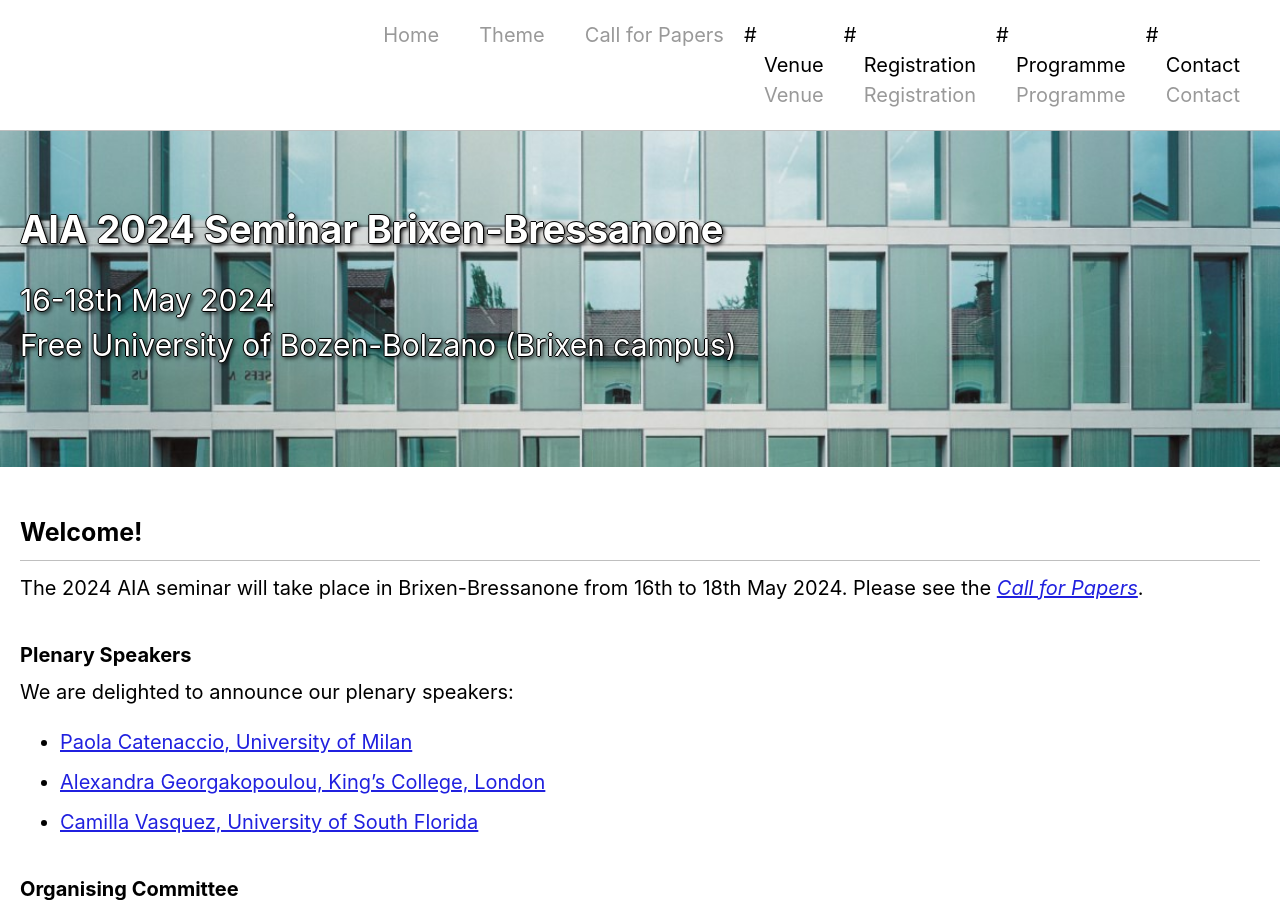
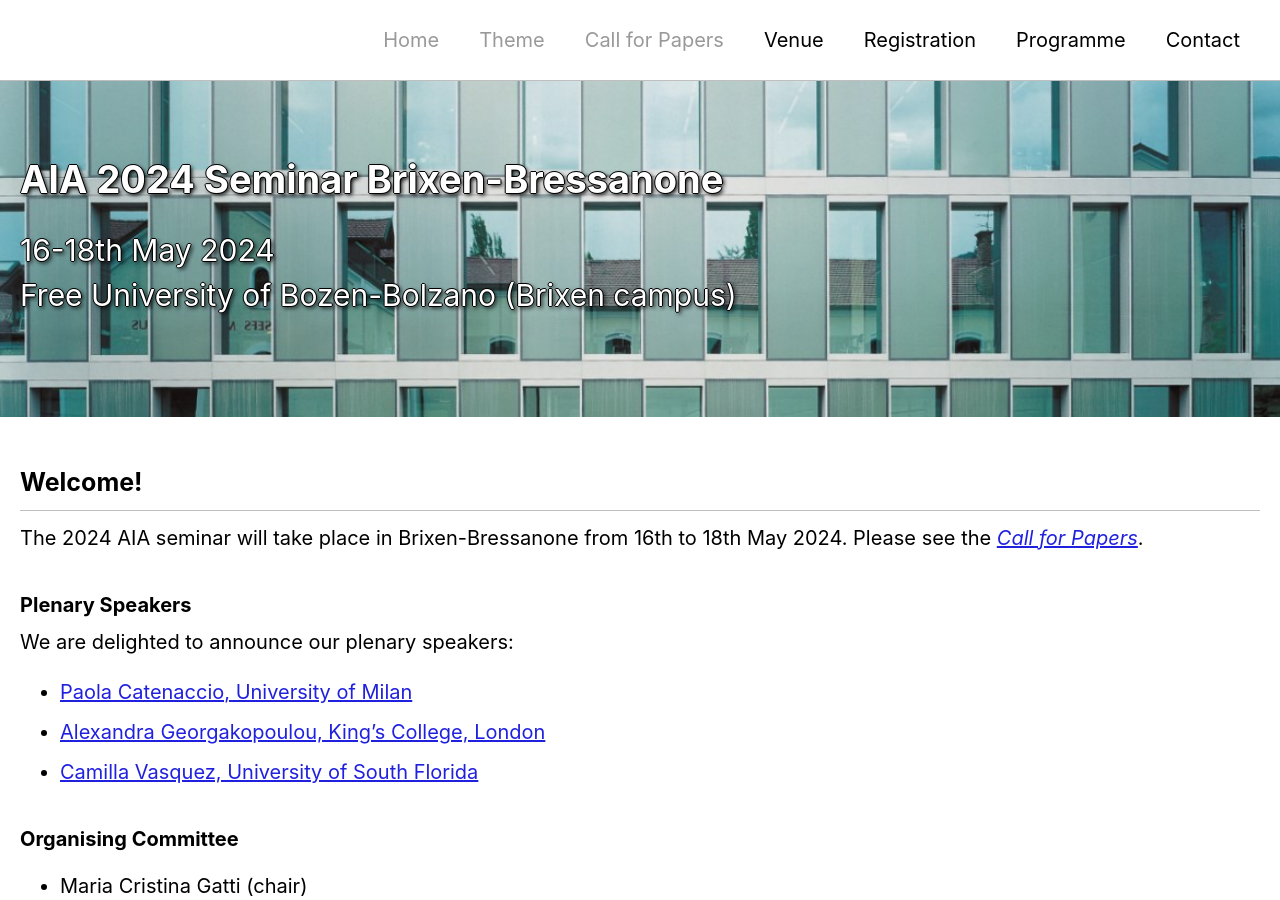
Before and after one commit to gfburton/aiabrixen2024, a Jekyll site: the page built from _pages/home.md, in a window 1280 px wide and 900 px high. Built offline with Jekyll 4.4.1, drawn with Linux system fonts in a browser that asks for light colours; cached includes are drawn as plain includes; nearby versions of some CDN libraries.

Commit message:
Update masthead.html

```diff
--- a/_includes/masthead.html
+++ b/_includes/masthead.html
@@ -26,8 +26,7 @@ color:#CCCCCC
             {%- endif -%}
             {%- if link.title contains 'Blog' or link.title contains 'Registration' or link.title contains 'Proceedings' or link.title contains 'Program' or link.title contains 'Committees' or link.title contains 'Venue' or link.title contains 'Volunteers' or link.title contains 'FAQ' or link.title contains 'Calls' or link.title contains 'Ethics' or  link.title contains 'Participants Info' or link.title contains 'Sponsors' or link.title contains 'Contact'-%}
               <li class="masthead__menu-item">
-                #<a href="{{ url }}" {% if link.description %}title="{{ link.description }}"{% endif %}>{{ link.title }}</a>
-                <a href="{{ url }}" {% if link.description %}title="{{ link.description }}"{% endif %}><span style="color:#999999;">{{ link.title }}</a>
+                <a href="{{ url }}" {% if link.description %}title="{{ link.description }}"{% endif %}>{{ link.title }}</a>
               </li>
             {%- else -%}
               <li class="masthead__menu-item">
```
